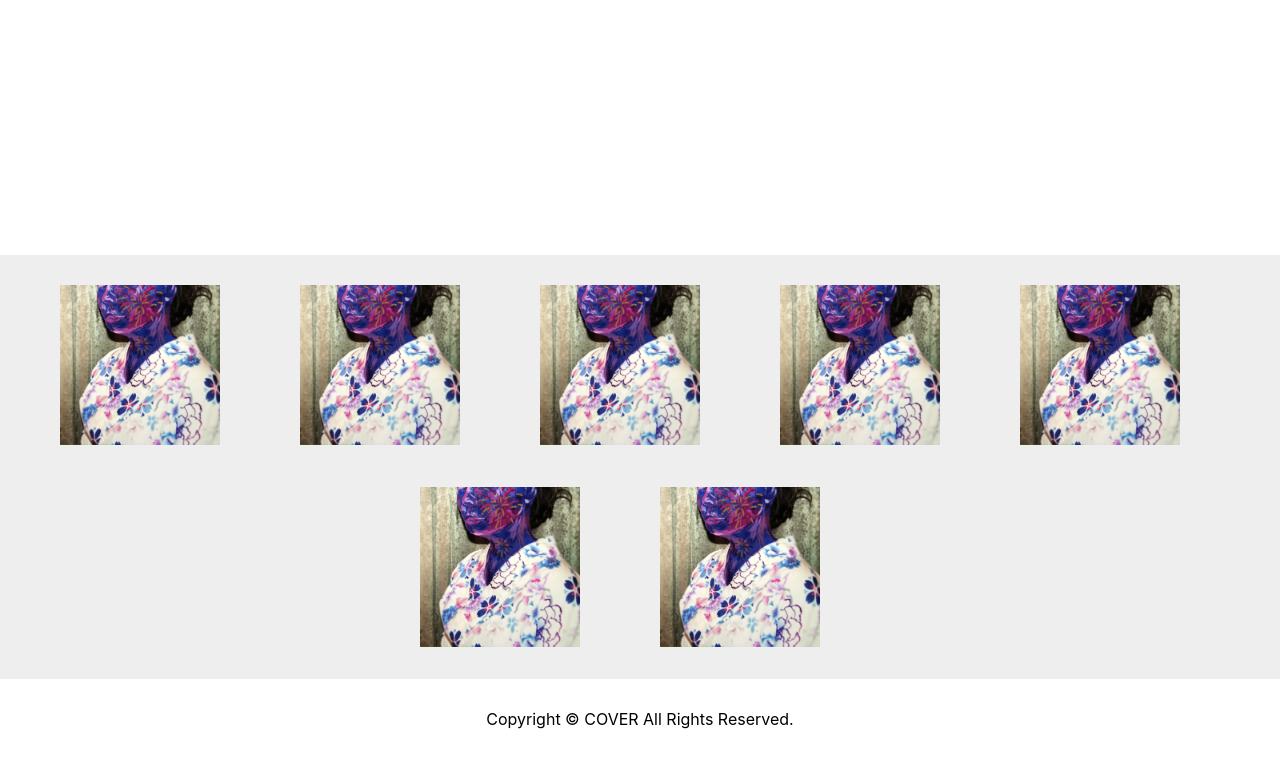
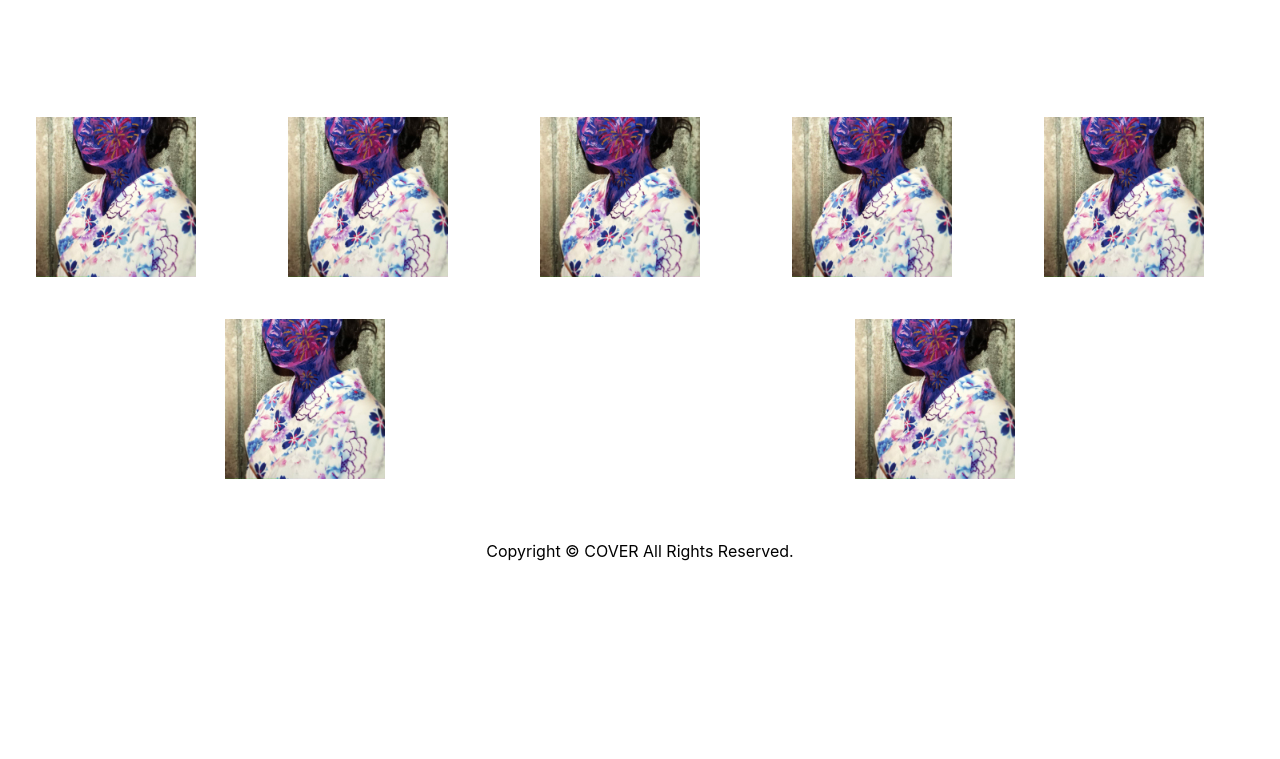
Before and after one commit to Itsukiyamamura/mask, a plain HTML site: page index.html in a window 1280 px wide. Shown: the part 129-888 px from the top of the page. After the commit the page ends 800 px from the top, so only its background shows below. Drawn offline with Linux system fonts and the light colour scheme.

Commit message:
Add files via upload

```diff
--- a/style.css
+++ b/style.css
@@ -29,7 +29,7 @@ a {
   display: flex;
   align-items: center;
   justify-content: center;
-  height: 46vh;
+  height: 25vh;
 }
 
 .logo-title {
@@ -108,10 +108,10 @@ a {
 }
 
 .flex-box {
-    background-color: #eee;     /* 背景色指定 */
+    background-color: #fff;     /* 背景色指定 */
     padding:  10px;             /* 余白指定 */
 	display: flex;
-	justify-content: center;
+	justify-content: space-around;
 	flex-wrap: wrap;
 }
 
```
